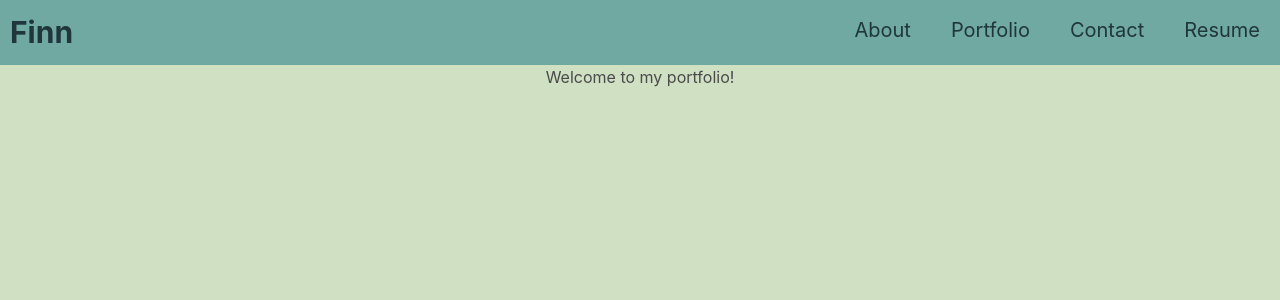
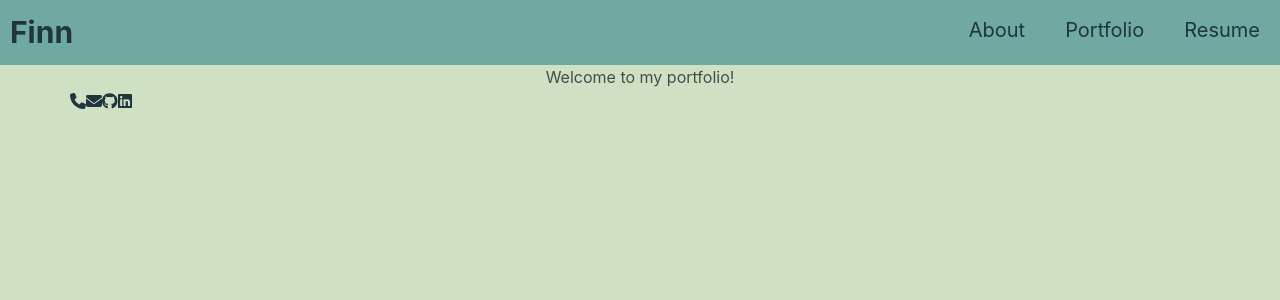
Before and after one commit to cfinn7789/Portfolio, a React (Vite) app: page / in a window 1280 px wide. Shown: the top 300 px of the page. Built offline with nearby package versions, Linux system fonts and the light colour scheme.

Commit message:
removed contact page and swapped it with footer

```diff
--- a/src/App.jsx
+++ b/src/App.jsx
@@ -1,16 +1,18 @@
 import React from 'react';
 import { Outlet } from 'react-router-dom';
 import Header from './components/Header';
+import Footer from './components/Footer';
 
 function App() {
   return (
     <>
       <Header />
       <div className="background">
-      <main className="main">
-        <Outlet />
-      </main>
+        <main className="main">
+          <Outlet />
+        </main>
       </div>
+      <Footer />
     </>
   );
 }
--- /dev/null
+++ b/src/components/Footer.jsx
@@ -0,0 +1,29 @@
+import React from 'react';
+import { FontAwesomeIcon } from '@fortawesome/react-fontawesome';
+import { faLinkedin } from '@fortawesome/free-brands-svg-icons';
+import { faGithub } from '@fortawesome/free-brands-svg-icons';
+import { faEnvelope } from '@fortawesome/free-solid-svg-icons';
+import { faPhone } from '@fortawesome/free-solid-svg-icons';
+
+function Footer() {
+  return (
+    <div className="footer-box">
+      <div className="contact-info">
+        <a href="tel:+689-247-7666">
+          <FontAwesomeIcon icon={faPhone} />
+        </a>
+        <a href="mailto:cfinn7789@gmail.com">
+          <FontAwesomeIcon icon={faEnvelope} />
+        </a>
+        <a href="https://github.com/cfinn7789">
+          <FontAwesomeIcon icon={faGithub} />
+        </a>
+        <a href="https://www.linkedin.com/in/chelsey-finn-05ab71270/">
+          <FontAwesomeIcon icon={faLinkedin} />
+        </a>
+      </div>
+    </div>
+  );
+}
+
+export default Footer;
--- a/src/components/Navigation.jsx
+++ b/src/components/Navigation.jsx
@@ -29,15 +29,6 @@ function Navigation() {
       </li>
       <li className="link">
         <Link
-          to="/Contact"
-          className={currentPage === '/Contact' ? 'nav-link active' : 'nav-link'}
-          style={linkStyle}
-        >
-          Contact
-        </Link>
-      </li>
-      <li className="link">
-        <Link
           to="/Resume"
           className={currentPage === '/Resume' ? 'nav-link active' : 'nav-link'}
           style={linkStyle}
--- a/src/main.jsx
+++ b/src/main.jsx
@@ -8,7 +8,6 @@ import App from './App';
 import Home from './pages/Home';
 import About from './pages/About';
 import Portfolio from './pages/Portfolio';
-import Contact from './pages/Contact';
 import Resume from './pages/Resume';
 
 const router = createBrowserRouter([
@@ -30,10 +29,6 @@ const router = createBrowserRouter([
         element: <Portfolio />,
       },
       {
-        path: '/Contact',
-        element: <Contact />,
-      },
-      {
         path: '/Resume',
         element: <Resume />,
       },
--- a/src/pages/Contact.jsx
+++ /dev/null
@@ -1,28 +0,0 @@
-import React from 'react';
-import { FontAwesomeIcon } from '@fortawesome/react-fontawesome';
-import { faLinkedin } from '@fortawesome/free-brands-svg-icons';
-import { faGithub } from '@fortawesome/free-brands-svg-icons';
-import { faEnvelope } from '@fortawesome/free-solid-svg-icons';
-import { faPhone } from '@fortawesome/free-solid-svg-icons';
-
-export default function Contact() {
-  return (
-    <div className="contact-box">
-      <h1 className="title">Contact Me</h1>
-        <div className="contact-info">
-          <a href="tel:+689-247-7666">
-            <FontAwesomeIcon icon={faPhone} />
-          </a>
-          <a href="mailto:cfinn7789@gmail.com">
-            <FontAwesomeIcon icon={faEnvelope} />
-          </a>
-          <a href="https://github.com/cfinn7789">
-            <FontAwesomeIcon icon={faGithub} />
-          </a>
-          <a href="https://www.linkedin.com/in/chelsey-finn-05ab71270/">
-            <FontAwesomeIcon icon={faLinkedin} />
-          </a>
-        </div>
-    </div>
-  );
-}
```
